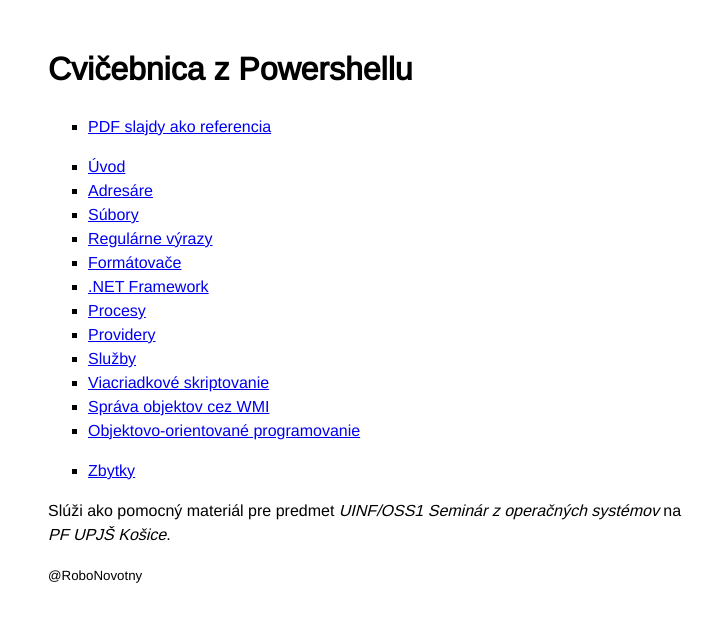
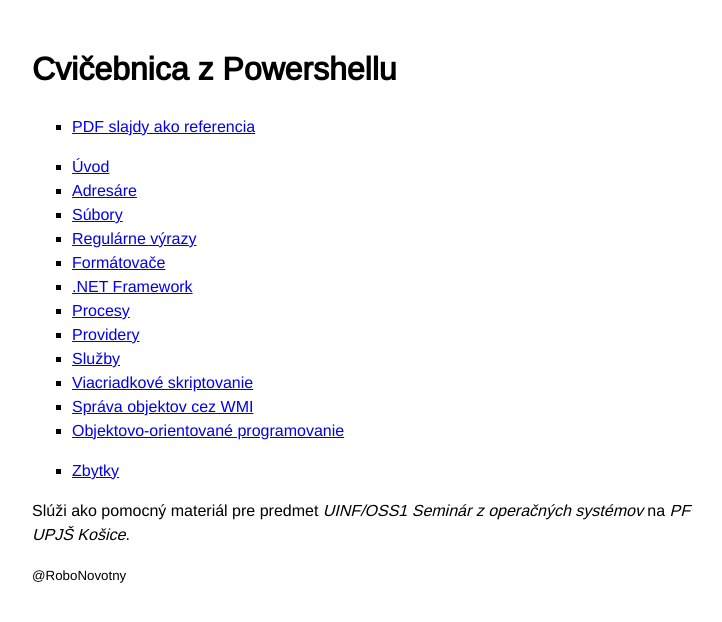
Before and after one commit to novotnyr/powershell-cvicebnica, a Jekyll site: the page built from index.html, in a window 1280 px wide. Shown: the top 622 px of the page, without its empty margins (272-994 px from the left). Built offline with Jekyll 4.4.1, drawn with Linux system fonts in a browser that asks for light colours.

Commit message:
Zvysenie sirky strany na 42em, aby sa zmestilo 80 znakov kodu

```diff
--- a/css/style.css
+++ b/css/style.css
@@ -11,8 +11,8 @@
 
 .page-content {
     margin: auto;
-    max-width: 40em;
-    width: 40em;
+    max-width: 42em;
+    width: 42em;
     padding: 12pt;
 }
 
```
